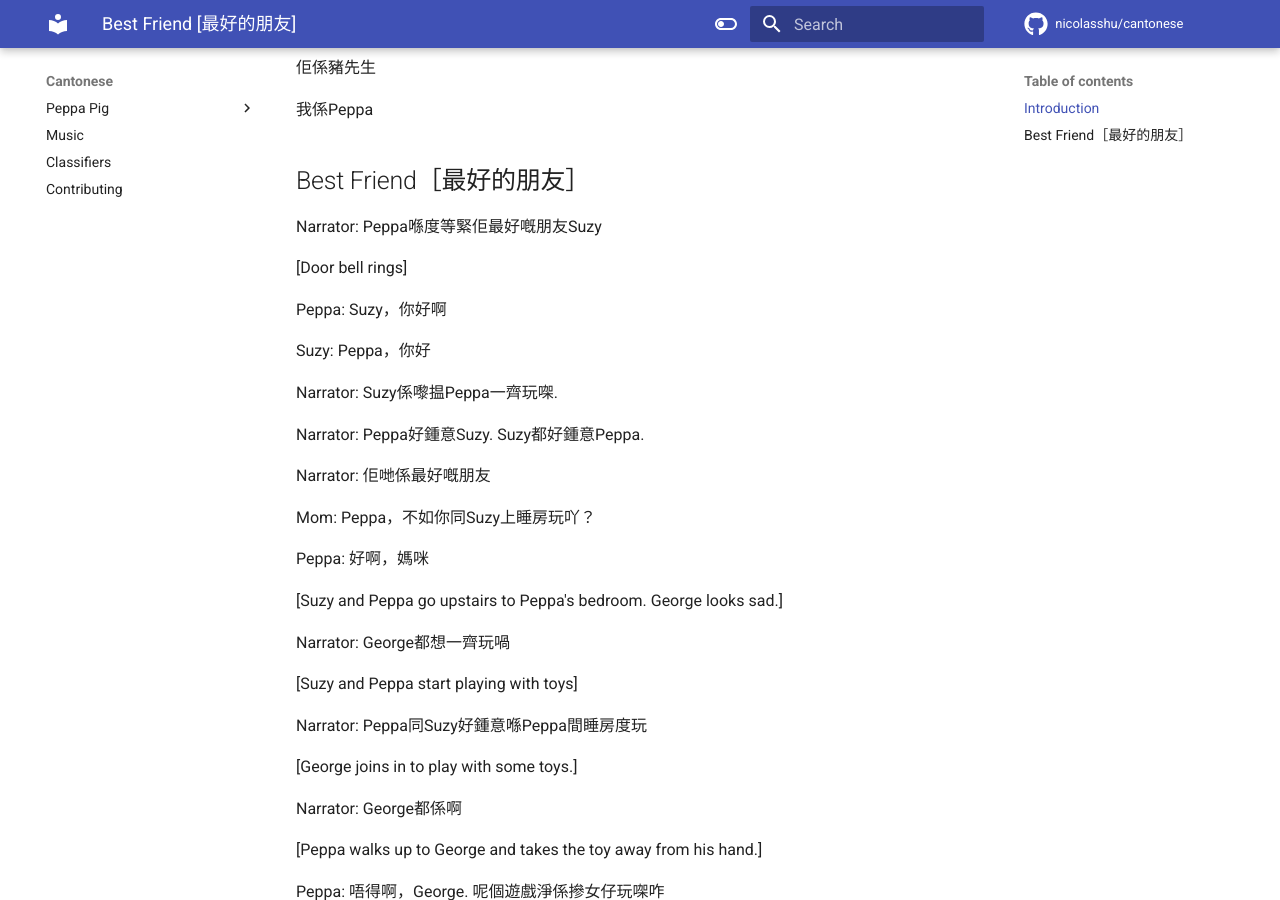
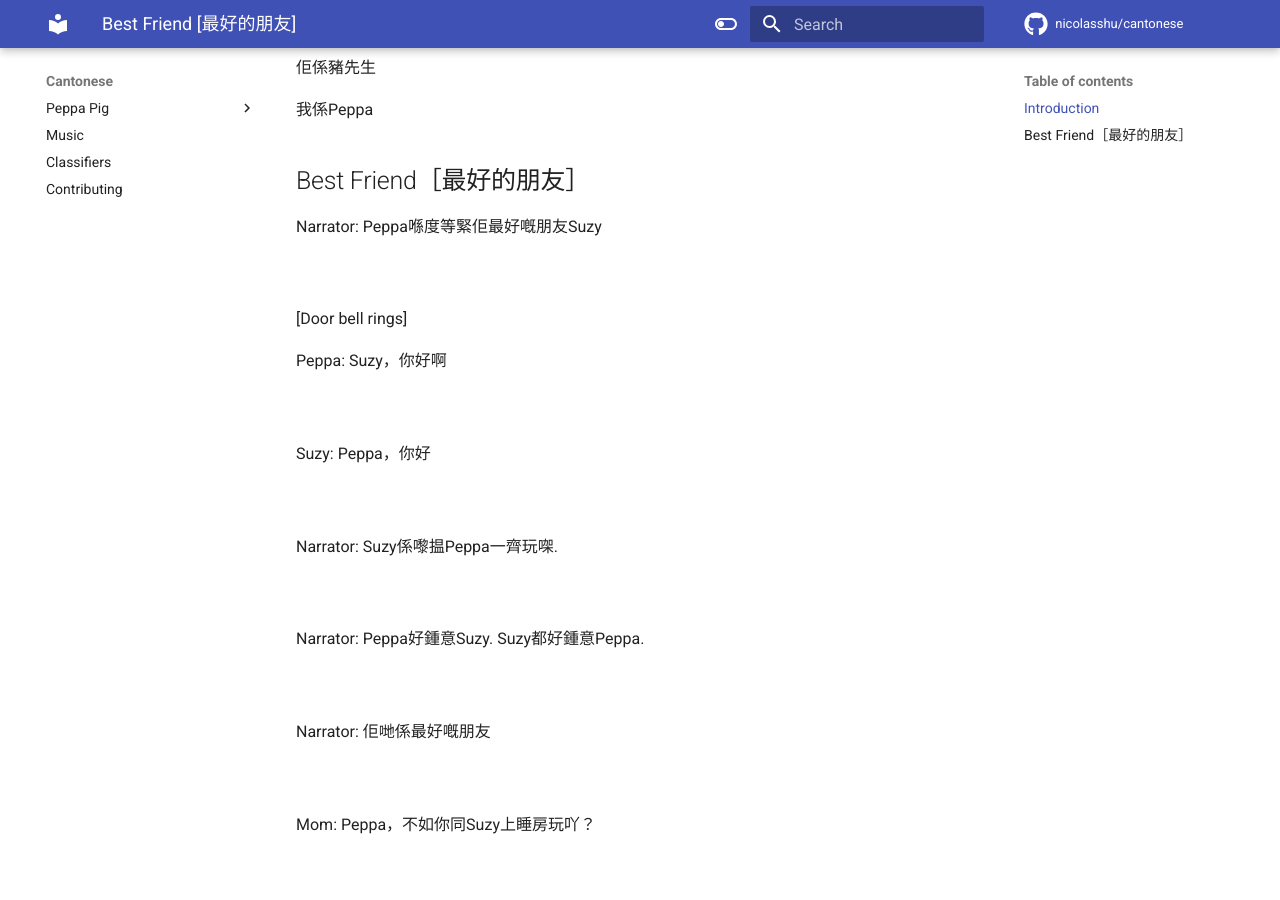
Before and after one commit to nicolasshu/cantonese, an MkDocs documentation site: the page built from docs/peppa_pig/s01e03.md, in a window 1280 px wide and 900 px high, scrolled down 300 px. Built offline with MkDocs 1.6.1 and Material for MkDocs 9.7.7, drawn with Linux system fonts in a browser that asks for light colours; comment, search, counter and statistics services are not loaded.

Commit message:
Added breaks

```diff
--- a/docs/peppa_pig/s01e03.md
+++ b/docs/peppa_pig/s01e03.md
@@ -17,159 +17,213 @@
 ## Best Friend［最好的朋友］
 
 Narrator: Peppa喺度等緊佢最好嘅朋友Suzy
+<br><br><br>
 
 [Door bell rings]
 
 Peppa: Suzy，你好啊
+<br><br><br>
 
 Suzy: Peppa，你好
+<br><br><br>
 
 Narrator: Suzy係嚟揾Peppa一齊玩㗎.
+<br><br><br>
 
 Narrator: Peppa好鍾意Suzy. Suzy都好鍾意Peppa.
+<br><br><br>
 
 Narrator: 佢哋係最好嘅朋友
+<br><br><br>
 
 Mom: Peppa，不如你同Suzy上睡房玩吖？
+<br><br><br>
 
 Peppa: 好啊，媽咪
+<br><br><br>
 
 [Suzy and Peppa go upstairs to Peppa's bedroom. George looks sad.]
 
 Narrator: George都想一齊玩喎
+<br><br><br>
 
 [Suzy and Peppa start playing with toys]
 
 Narrator: Peppa同Suzy好鍾意喺Peppa間睡房度玩
+<br><br><br>
 
 [George joins in to play with some toys.]
 
 Narrator: George都係啊
+<br><br><br>
 
 [Peppa walks up to George and takes the toy away from his hand.]
 
 Peppa: 唔得啊，George. 呢個遊戲淨係摻女仔玩㗎咋
+<br><br><br>
 
 Peppa: 你去玩返你啲玩具啦
+<br><br><br>
 
 [Peppa walks away with the toy she just took from George]
 
 Narrator: Peppa同Suzy淨係想自己玩咋
+<br><br><br>
 
 Peppa: 我就係小小嘅妖精公主
+<br><br><br>
 
 [Peppa, dressed as a fairy princess starts hopping around]
 
 Peppa: 我要揮動我呢枝魔杖
+<br><br><br>
 
 Peppa: 將你變做隻青蛙！
+<br><br><br>
 
 [Girls proceed to play together and laugh together. George looks sad from far away from the girls.]
 
 Narrator: George唔鍾意自己一個玩啊. George都想一齊玩啊
+<br><br><br>
 
 [George picks up another toy. Peppa walks up angrily to George]
 
 Peppa: 唔得啊，George！我同Suzy玩緊㗎.
+<br><br><br>
 
 Peppa: 你要去第二度玩先得啊
+<br><br><br>
 
 [Peppa, again, takes the toy away from George]
 
 Narrator: George想同Peppa一齊玩. 佢覺得有啲寂寞啊
+<br><br><br>
 
 [From downstairs in the kitchen, Mom calls out...]
 
 Mom: George，我想你幫手. 我喺度整緊朱古力碎曲奇啊
+<br><br><br>
 
 [George happily goes down the stairs]
 
 Mom: 我想你幫我𦧷乾淨個碗啊
+<br><br><br>
 
 [George proceeds to lick the chocolate off the bowl.]
 
 Narrator: George好鍾意幫媽咪整曲奇㗎
+<br><br><br>
 
 Narrator: 但係佢更加鍾意同Peppa玩呢
+<br><br><br>
 
 [Girls continue to play upstairs]
 
 Suzy: 我想做護士啊！
+<br><br><br>
 
 Peppa: 而我就想做醫生！
+<br><br><br>
 
 Suzy: 噉樣邊個做病人啊？
+<br><br><br>
 
 [Girls call out to George from upstairs]
 
 Peppa: George！
+<br><br><br>
 
 Narrator: Peppa同Suzy好鍾意扮醫生同護士
+<br><br><br>
 
 Narrator: George都係啊
+<br><br><br>
 
 Narrator: Peppa聽緊George嘅心口
+<br><br><br>
 
 [George lays down in bed and Peppa walks up to him with a stethoscope]
 
 Peppa: 嚟吖，George. 而家深呼吸，然後咳
+<br><br><br>
 
 [George coughs. Peppa thinks...]
 
 Peppa: Hmm... 我覺得你個心有啲問題啊
+<br><br><br>
 
 Peppa: 我要幫你黏膠布
+<br><br><br>
 
 [Peppa puts a band-aid on George]
 
 Suzy: 擘大個口吖，唔該
+<br><br><br>
 
 Narrator: 而Suzy幫George量體温
+<br><br><br>
 
 [Suzy puts the thermometer in George's mouth]
 
 Suzy: 哎吔，弊喇，你燒得好緊要啊
+<br><br><br>
 
 Suzy: 我諗你需要入醫院，住三年啊
+<br><br><br>
 
 [George laughs. Dad walks in.]
 
 Narrator: 豬先生入嚟揾George喎
+<br><br><br>
 
 Dad: 噢，弊喇，George佢咩事啊？
+<br><br><br>
 
 Peppa: 放心啦，我哋玩緊遊戲咋. George係我哋嘅病人
+<br><br><br>
 
 Dad: 哦，原來係噉. 噉我可唔可以探個病人啊？
+<br><br><br>
 
 Peppa: 你探一陣好喇. 病人要休息㗎
+<br><br><br>
 
 [Mom walks in with fresh cookies]
 
 Suzy and Peppa: 曲奇啊！
+<br><br><br>
 
 Mom: 係啊，係畀George㗎. 呢啲係醫返好佢嘅藥嚟㗎
+<br><br><br>
 
 [Mom puts the cookies on George's lap in bed. George happily eats the cookies while the girls watch.]
 
 Dad: 係喇，醫生，幫我檢查吖. 我個肚好痛啊
+<br><br><br>
 
 [Peppa puts the stethoscope on Dad's belly]
 
 Dad: 好痕啊
+<br><br><br>
 
 Peppa: 我聽到你個肚打鼓啊
+<br><br><br>
 
 Peppa: 你一定係好肚餓喇，爹哋
+<br><br><br>
 
 Dad: 睇嚟我要食好多曲奇嚟醫返好佢啊
+<br><br><br>
 
 [Dad takes a cookie and all laugh.]
 
 Mom: 我都係啊
+<br><br><br>
 
 Peppa: 我又係！
+<br><br><br>
 
 Suzy: 仲有我啊！
+<br><br><br>
 
 [Everyone eats cookies]
```
